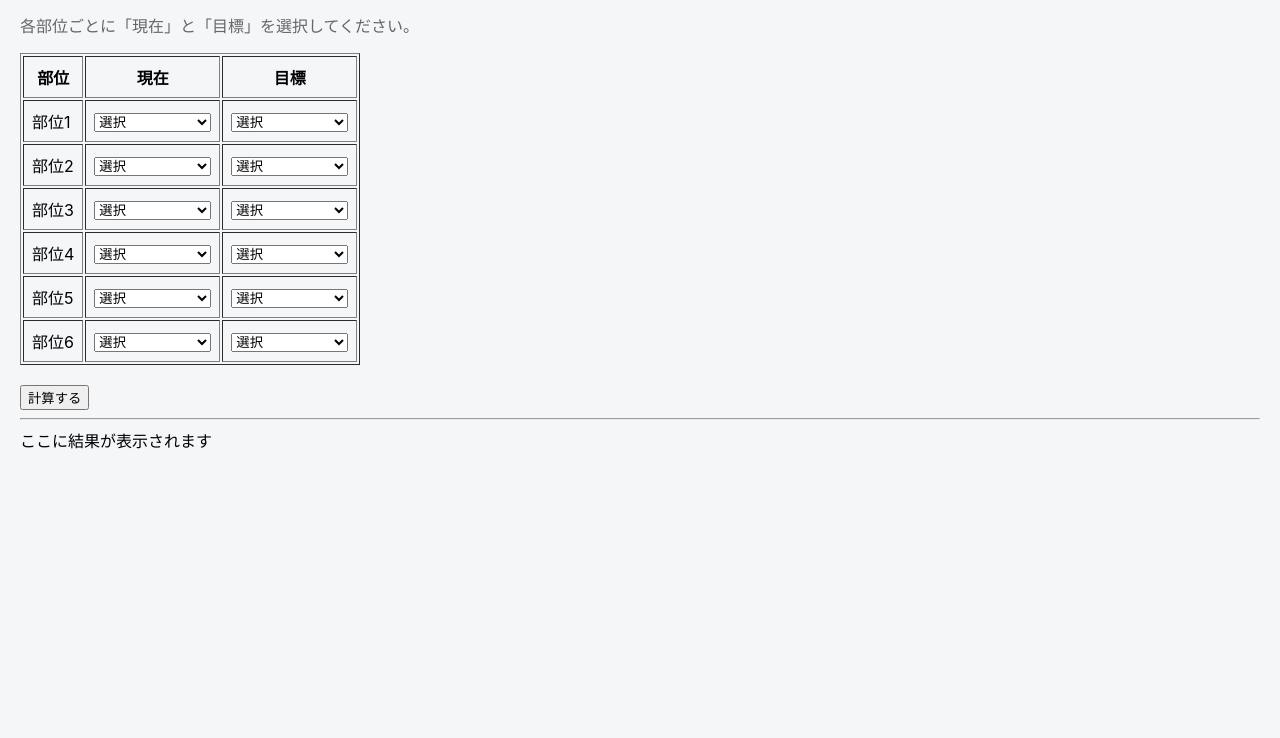
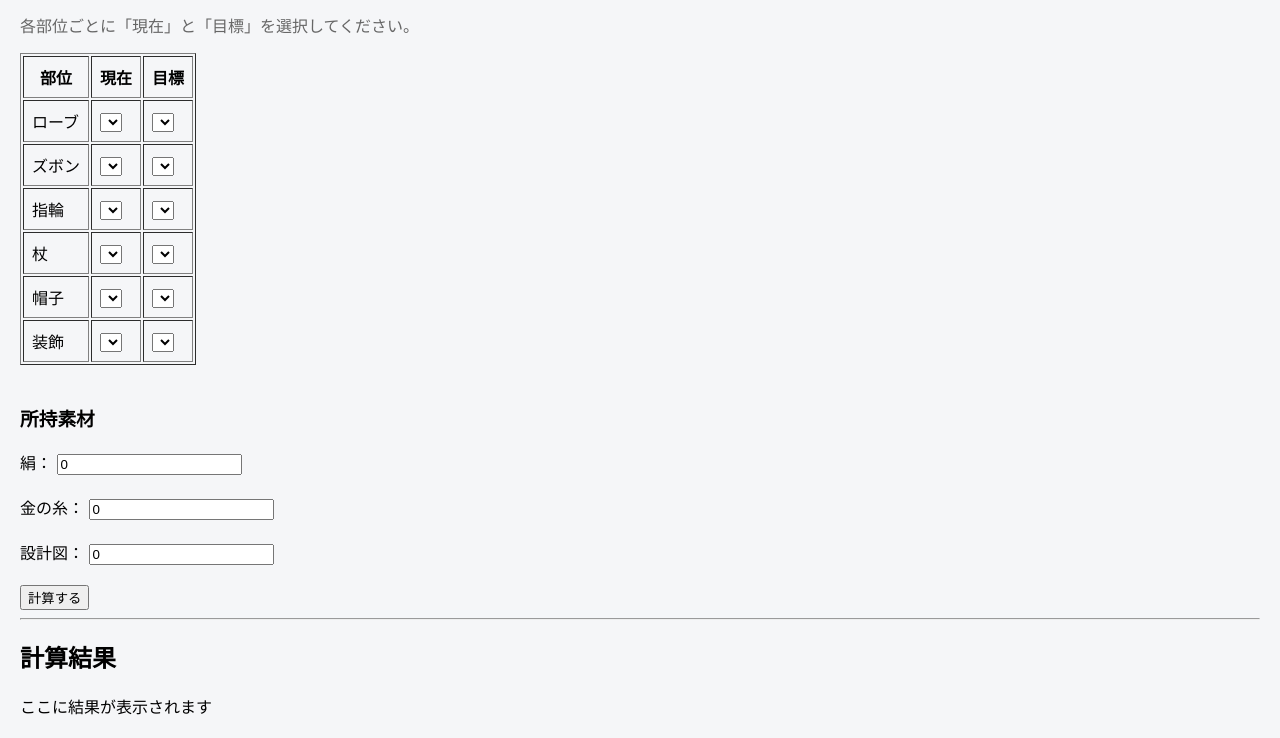
Before and after one commit to Chisato-Tct/lord-gear-calculator, a plain HTML site: page index.html in a window 1280 px wide. Shown: the part 74-812 px from the top of the page. Drawn offline with Linux system fonts and the light colour scheme.

Commit message:
Update index.html

```diff
--- a/index.html
+++ b/index.html
@@ -11,76 +11,76 @@
 <p>各部位ごとに「現在」と「目標」を選択してください。</p>
 
 <table border="1" cellpadding="8">
+  <thead>
     <tr>
       <th>部位</th>
       <th>現在</th>
       <th>目標</th>
     </tr>
-
-  <!-- 6部位 -->
+  </thead>
+  <tbody>
     <tr>
-    <td>部位1</td>
+      <td>ローブ</td>
       <td><select class="current"></select></td>
       <td><select class="target"></select></td>
     </tr>
     <tr>
-    <td>部位2</td>
+      <td>ズボン</td>
       <td><select class="current"></select></td>
       <td><select class="target"></select></td>
     </tr>
     <tr>
-    <td>部位3</td>
+      <td>指輪</td>
       <td><select class="current"></select></td>
       <td><select class="target"></select></td>
     </tr>
     <tr>
-    <td>部位4</td>
+      <td>杖</td>
       <td><select class="current"></select></td>
       <td><select class="target"></select></td>
     </tr>
     <tr>
-    <td>部位5</td>
+      <td>帽子</td>
       <td><select class="current"></select></td>
       <td><select class="target"></select></td>
     </tr>
     <tr>
-    <td>部位6</td>
+      <td>装飾</td>
       <td><select class="current"></select></td>
       <td><select class="target"></select></td>
     </tr>
+  </tbody>
 </table>
 
 <br>
+
+<h3>所持素材</h3>
+<label>
+  絹：
+  <input type="number" id="have-silk" value="0">
+</label>
+<br><br>
+<label>
+  金の糸：
+  <input type="number" id="have-thread" value="0">
+</label>
+<br><br>
+<label>
+  設計図：
+  <input type="number" id="have-blueprint" value="0">
+</label>
+
+<br><br>
+
 <button onclick="calculate()">計算する</button>
 
 <hr>
 
-<div id="result">ここに結果が表示されます</div>
+<h2>計算結果</h2>
+<div id="result">
+  ここに結果が表示されます
+</div>
 
 <script src="script.js"></script>
-<script>
-/* セレクト項目を一括生成 */
-const keys = [
-  "グッド-0","グッド-1",
-  "レア-0","レア-1","レア-2","レア-3",
-  "エピック-0","エピック-1","エピック-2","エピック-3",
-  "エピックT1-0","エピックT1-1","エピックT1-2","エピックT1-3",
-  "レジェンド-0","レジェンド-1","レジェンド-2","レジェンド-3",
-  "レジェンドT1-0","レジェンドT1-1","レジェンドT1-2","レジェンドT1-3",
-  "レジェンドT2-0","レジェンドT2-1","レジェンドT2-2","レジェンドT2-3",
-  "レジェンドT3-0","レジェンドT3-1","レジェンドT3-2","レジェンドT3-3",
-  "神話-0","神話-1","神話-2","神話-3",
-  "神話T1-0","神話T1-1","神話T1-2","神話T1-3",
-  "神話T2-0","神話T2-1","神話T2-2","神話T2-3",
-  "神話T3-0","神話T3-1","神話T3-2","神話T3-3",
-  "神話T4-0","神話T4-1","神話T4-2","神話T4-3"
-];
-
-document.querySelectorAll("select").forEach(sel => {
-  sel.innerHTML = `<option value="">選択</option>` +
-    keys.map(k => `<option value="${k}">${k}</option>`).join("");
-});
-</script>
-
 </body>
 </html>
```
Lines whose indentation alone changed are shown as unchanged.
